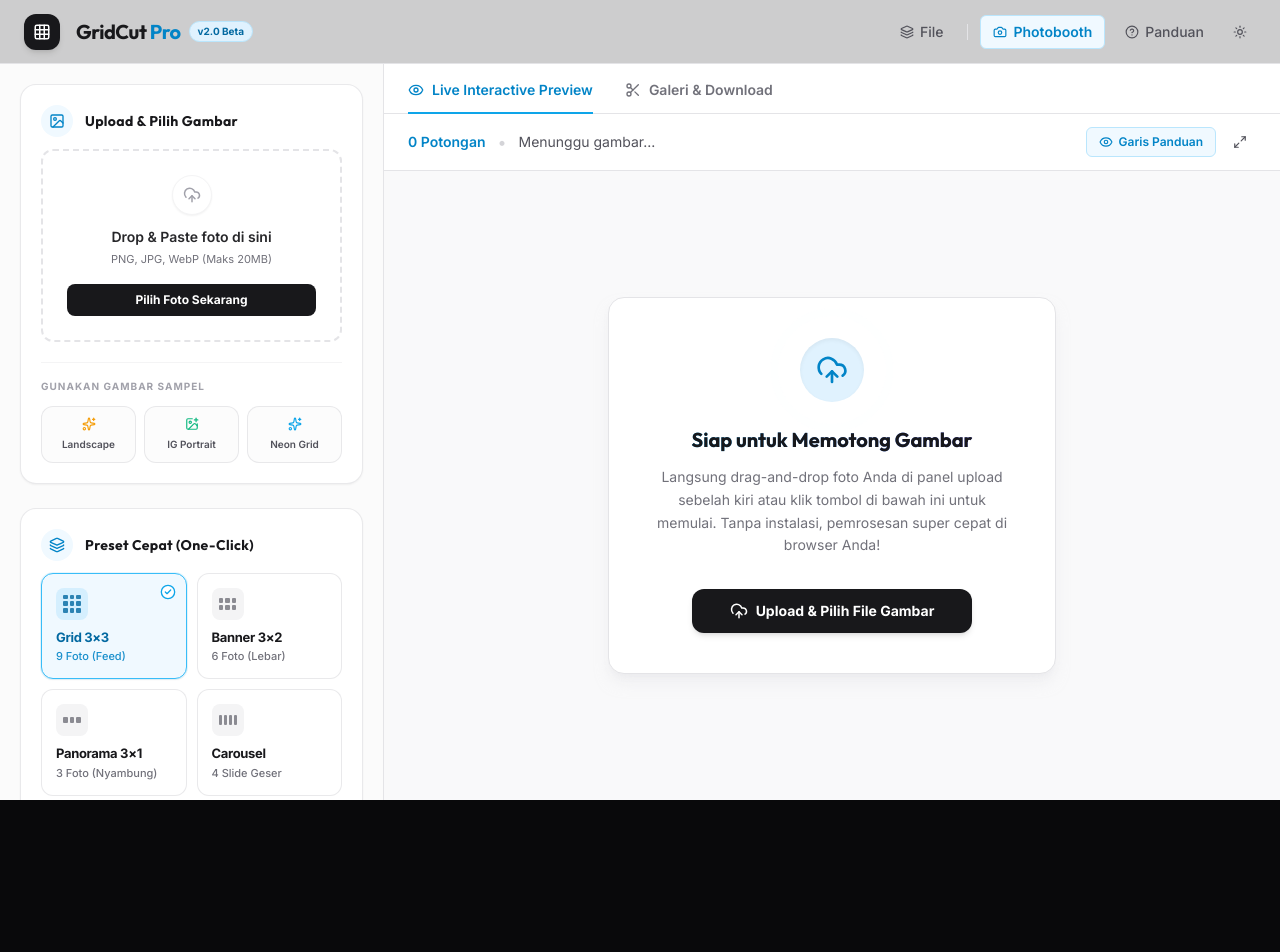
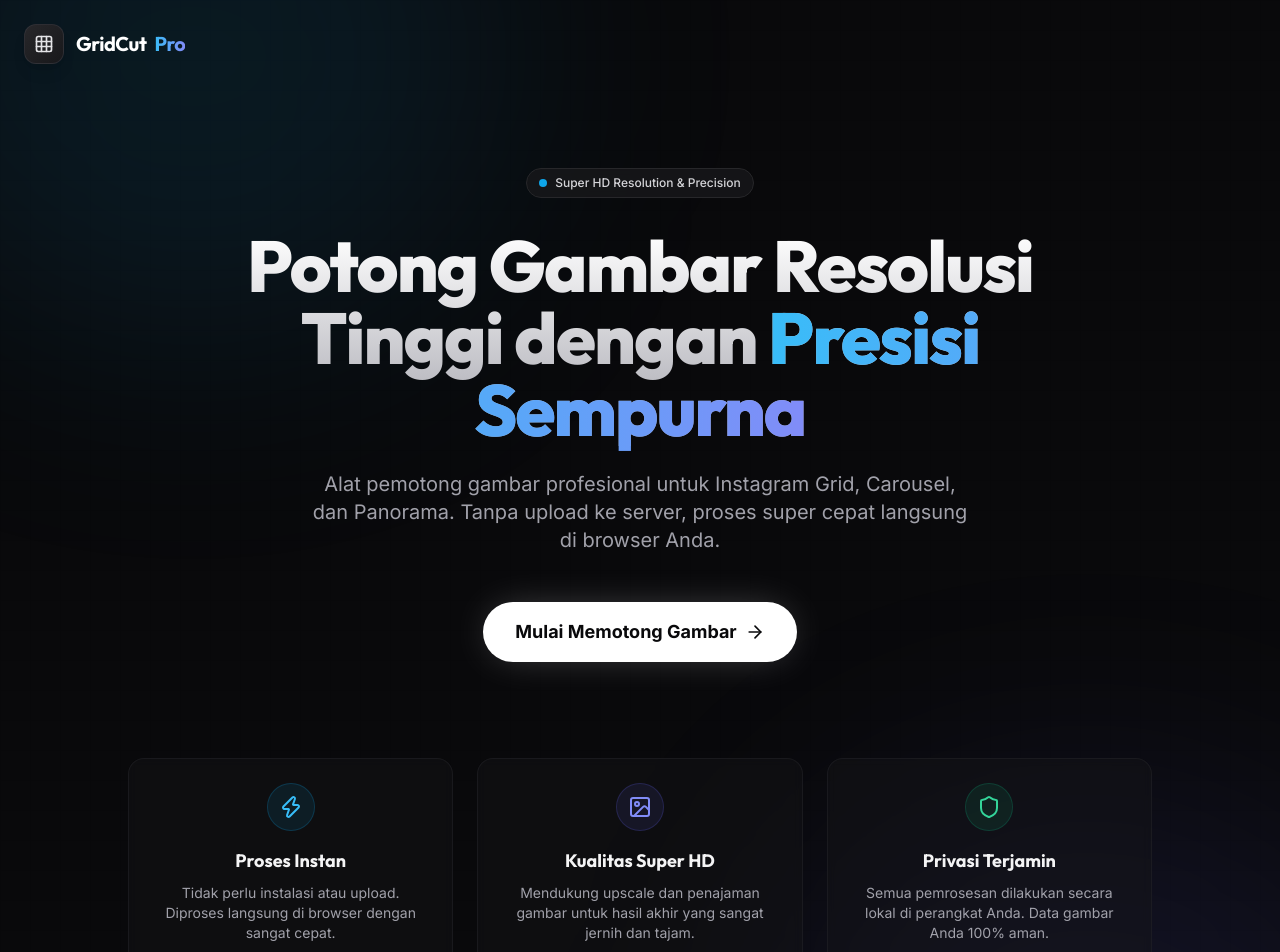
Before and after one commit to Hendi-Firmansah333/GridCut-Studio-Pro, a React (Vite) app: page / in a window 1280 px wide. Shown: the top 952 px of the page. Before the commit the page ends 800 px from the top, so only its background shows below. Built offline with nearby package versions, Linux system fonts and the light colour scheme.

Commit message:
feat: add professional landing page with modern ui and transition to main app

```diff
--- a/src/App.jsx
+++ b/src/App.jsx
@@ -11,12 +11,14 @@ import LiveCanvas from './components/Workspace/LiveCanvas';
 import ResultsGallery from './components/Workspace/ResultsGallery';
 import ToastContainer from './components/Toast';
 import PhotoboothModal from './components/PhotoboothModal';
+import LandingPage from './components/LandingPage';
 import { sliceTiles } from './utils/splitter';
 import { downloadAllZip, copyTileToClipboard, downloadSingleTile, downloadFeedMockupSheet } from './utils/exporter';
 import { Eye, Scissors } from 'lucide-react';
 import './App.css';
 
 export default function App() {
+  const [hasStarted, setHasStarted] = useState(false);
   const [theme, setTheme] = useState(() => localStorage.getItem('gridcut_theme') || 'theme-dark');
   const [guideModalOpen, setGuideModalOpen] = useState(false);
   const [isPhotoboothOpen, setIsPhotoboothOpen] = useState(false);
@@ -176,6 +178,10 @@ export default function App() {
     }
   };
 
+  if (!hasStarted) {
+    return <LandingPage onStart={() => setHasStarted(true)} />;
+  }
+
   return (
     <>
       <Header
--- /dev/null
+++ b/src/components/LandingPage.jsx
@@ -0,0 +1,85 @@
+import React from 'react';
+import { Scissors, Grid, Image as ImageIcon, Zap, Shield, ArrowRight } from 'lucide-react';
+
+export default function LandingPage({ onStart }) {
+  return (
+    <div className="min-h-screen flex flex-col bg-zinc-950 text-zinc-50 font-sans selection:bg-sky-500/30 overflow-x-hidden relative">
+      {/* Background Decor */}
+      <div className="absolute inset-0 z-0 pointer-events-none bg-grid-pattern opacity-10"></div>
+      <div className="absolute top-[-20%] left-[-10%] w-[50%] h-[50%] rounded-full bg-sky-500/10 blur-[120px] pointer-events-none"></div>
+      <div className="absolute bottom-[-20%] right-[-10%] w-[50%] h-[50%] rounded-full bg-indigo-500/10 blur-[120px] pointer-events-none"></div>
+
+      {/* Header */}
+      <header className="relative z-10 container mx-auto px-6 py-6 flex items-center justify-between animate-in fade-in slide-in-from-top-4 duration-700">
+        <div className="flex items-center gap-3">
+          <div className="w-10 h-10 rounded-xl bg-gradient-to-br from-zinc-800 to-zinc-900 border border-zinc-700/50 flex items-center justify-center shadow-lg">
+            <Grid size={20} className="text-zinc-200" />
+          </div>
+          <span className="font-display font-bold text-xl tracking-tight text-white flex items-center gap-2">
+            GridCut <span className="text-transparent bg-clip-text bg-gradient-to-r from-sky-400 to-indigo-400">Pro</span>
+          </span>
+        </div>
+      </header>
+
+      {/* Hero Section */}
+      <main className="relative z-10 flex-1 flex flex-col items-center justify-center text-center px-6 py-20">
+        <div className="inline-flex items-center gap-2 px-3 py-1.5 rounded-full bg-zinc-900/80 border border-zinc-800 backdrop-blur-sm mb-8 animate-in fade-in slide-in-from-bottom-4 duration-700 delay-150">
+          <span className="flex h-2 w-2 rounded-full bg-sky-500"></span>
+          <span className="text-xs font-medium text-zinc-300">Super HD Resolution & Precision</span>
+        </div>
+
+        <h1 className="text-5xl md:text-7xl font-extrabold tracking-tight text-transparent bg-clip-text bg-gradient-to-b from-white to-zinc-400 mb-6 max-w-4xl animate-in fade-in slide-in-from-bottom-8 duration-700 delay-200">
+          Potong Gambar Resolusi Tinggi dengan <span className="text-transparent bg-clip-text bg-gradient-to-r from-sky-400 to-indigo-400">Presisi Sempurna</span>
+        </h1>
+
+        <p className="text-lg md:text-xl text-zinc-400 max-w-2xl mb-12 animate-in fade-in slide-in-from-bottom-8 duration-700 delay-300">
+          Alat pemotong gambar profesional untuk Instagram Grid, Carousel, dan Panorama. Tanpa upload ke server, proses super cepat langsung di browser Anda.
+        </p>
+
+        <button
+          onClick={onStart}
+          className="group relative inline-flex items-center justify-center gap-3 px-8 py-4 rounded-full bg-white text-zinc-950 font-bold text-lg overflow-hidden transition-all hover:scale-105 active:scale-95 animate-in fade-in slide-in-from-bottom-8 duration-700 delay-500 shadow-[0_0_40px_-10px_rgba(255,255,255,0.3)] hover:shadow-[0_0_60px_-15px_rgba(255,255,255,0.5)]"
+        >
+          <span className="relative z-10 flex items-center gap-2">
+            Mulai Memotong Gambar <ArrowRight size={20} className="group-hover:translate-x-1 transition-transform" />
+          </span>
+          <div className="absolute inset-0 bg-gradient-to-r from-zinc-200 to-white opacity-0 group-hover:opacity-100 transition-opacity"></div>
+        </button>
+
+        {/* Feature Highlights */}
+        <div className="mt-24 grid grid-cols-1 md:grid-cols-3 gap-6 max-w-5xl w-full animate-in fade-in slide-in-from-bottom-12 duration-700 delay-700">
+          <div className="flex flex-col items-center p-6 rounded-2xl bg-zinc-900/40 border border-zinc-800/50 backdrop-blur-sm transition-colors hover:bg-zinc-800/50">
+            <div className="w-12 h-12 rounded-full bg-sky-500/10 flex items-center justify-center mb-4 border border-sky-500/20 text-sky-400">
+              <Zap size={24} />
+            </div>
+            <h3 className="text-lg font-bold text-zinc-100 mb-2">Proses Instan</h3>
+            <p className="text-zinc-400 text-sm">Tidak perlu instalasi atau upload. Diproses langsung di browser dengan sangat cepat.</p>
+          </div>
+
+          <div className="flex flex-col items-center p-6 rounded-2xl bg-zinc-900/40 border border-zinc-800/50 backdrop-blur-sm transition-colors hover:bg-zinc-800/50">
+            <div className="w-12 h-12 rounded-full bg-indigo-500/10 flex items-center justify-center mb-4 border border-indigo-500/20 text-indigo-400">
+              <ImageIcon size={24} />
+            </div>
+            <h3 className="text-lg font-bold text-zinc-100 mb-2">Kualitas Super HD</h3>
+            <p className="text-zinc-400 text-sm">Mendukung upscale dan penajaman gambar untuk hasil akhir yang sangat jernih dan tajam.</p>
+          </div>
+
+          <div className="flex flex-col items-center p-6 rounded-2xl bg-zinc-900/40 border border-zinc-800/50 backdrop-blur-sm transition-colors hover:bg-zinc-800/50">
+            <div className="w-12 h-12 rounded-full bg-emerald-500/10 flex items-center justify-center mb-4 border border-emerald-500/20 text-emerald-400">
+              <Shield size={24} />
+            </div>
+            <h3 className="text-lg font-bold text-zinc-100 mb-2">Privasi Terjamin</h3>
+            <p className="text-zinc-400 text-sm">Semua pemrosesan dilakukan secara lokal di perangkat Anda. Data gambar Anda 100% aman.</p>
+          </div>
+        </div>
+      </main>
+
+      {/* Footer */}
+      <footer className="relative z-10 py-8 border-t border-zinc-800/50 text-center animate-in fade-in duration-1000 delay-1000">
+        <p className="text-zinc-500 text-sm">
+          &copy; {new Date().getFullYear()} GridCut Studio Pro. Dirancang untuk para Profesional dan Kreator.
+        </p>
+      </footer>
+    </div>
+  );
+}
```
